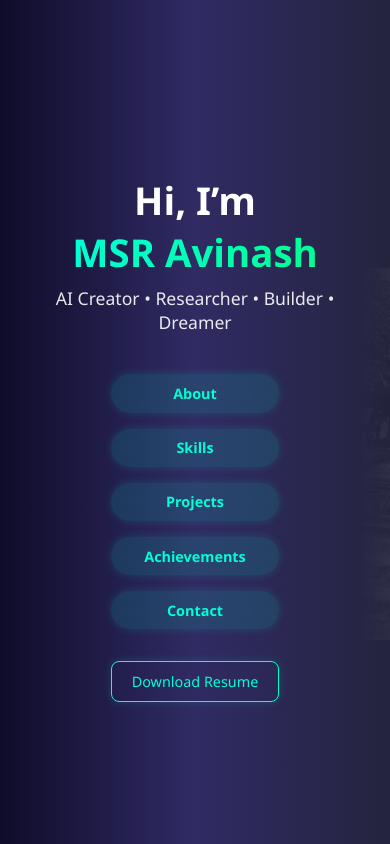
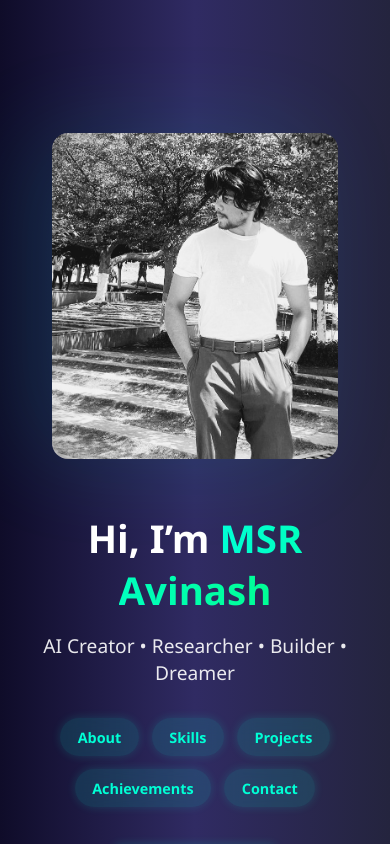
Before and after one commit to Ashx098/Portfolio, a React (Vite) app: page / in a window 390 px wide. Built offline with nearby package versions, Linux system fonts and the light colour scheme.

Commit message:
Fix: Hero section layout & mobile responsiveness

```diff
--- a/src/styles/HeroSection.css
+++ b/src/styles/HeroSection.css
@@ -6,31 +6,40 @@
 }
 
 /* === BODY === */
-html, body {
+html,
+body {
   width: 100%;
   height: 100%;
   font-family: 'Segoe UI', sans-serif;
   overflow-x: hidden;
   background: linear-gradient(to right, #0f0c29, #302b63, #24243e);
   color: #fff;
+  scroll-behavior: smooth;
 }
 
 /* === HERO WRAPPER === */
 .hero-wrapper {
-  height: 100vh;
-  width: 100vw;
   display: flex;
+  flex-direction: row;
+  align-items: center;
+  justify-content: space-between;
+  padding: 6rem 2rem 5rem;
+  min-height: 100vh;
+  width: 100%;
+  flex-wrap: wrap;
+  overflow: hidden;
+  position: relative;
 }
 
-/* === LEFT TEXT === */
+/* === LEFT SIDE === */
 .hero-left {
-  flex: 1;
-  padding: 4rem 8rem;
+  flex: 1 1 400px;
+  min-width: 300px;
   display: flex;
   flex-direction: column;
   justify-content: center;
-  align-items: flex-start;
-  transform: translateX(10vw);
+  padding: 2rem;
+  z-index: 2;
 }
 
 .hero-title {
@@ -48,80 +57,16 @@ html, body {
 .hero-subtitle {
   font-size: clamp(1.1rem, 2vw, 2rem);
   opacity: 0.9;
+  margin-bottom: 2rem;
 }
 
-/* === RIGHT IMAGE === */
-.hero-right {
-  flex-basis: 40%;
-  max-width: 40%;
-  height: 100%;
-  display: flex;
-  justify-content: flex-end;
-  align-items: center;
-  overflow: hidden;
-}
-
-.hero-img {
-  height: 100%;
-  width: 100%;
-  object-fit: cover;
-  object-position: center left;
-
-  /* Fade blending */
-  mask-image: linear-gradient(
-    to left,
-    rgba(0, 0, 0, 1),
-    rgba(0, 0, 0, 0.35),
-    rgba(0, 0, 0, 0)
-  );
-  -webkit-mask-image: linear-gradient(
-    to left,
-    rgba(0, 0, 0, 1),
-    rgba(0, 0, 0, 0.35),
-    rgba(0, 0, 0, 0)
-  );
-
-  box-shadow: -30px 0 100px rgba(0, 255, 213, 0.1);
-  transition: transform 1.6s ease, box-shadow 0.6s ease;
-}
-
-.hero-img:hover {
-  transform: scale(1.15);
-  box-shadow: 0 0 80px rgba(0, 255, 213, 0.3);
-}
-
-/* === RESPONSIVE === */
-@media (max-width: 768px) {
-  .hero-wrapper {
-    flex-direction: column;
-    text-align: center;
-  }
-
-  .hero-left {
-    align-items: center;
-    padding: 2rem;
-    transform: none;
-  }
-
-  .hero-right {
-    width: 100%;
-    height: 50vh;
-    max-width: 100%;
-    justify-content: center;
-  }
-
-  .hero-img {
-    object-position: center;
-    border-radius: 0;
-  }
-}
-
+/* === BUTTONS === */
 .hero-buttons {
-  margin-top: 2.5rem;
   display: flex;
   flex-wrap: wrap;
   gap: 1rem;
   row-gap: 1.2rem;
+  margin-bottom: 2rem;
 }
 
 .hero-nav-btn {
@@ -145,30 +90,12 @@ html, body {
   box-shadow: 0 8px 30px rgba(0, 255, 213, 0.25);
 }
 
-@media (max-width: 768px) {
-  .hero-buttons {
-    justify-content: center;
-  }
-
-  .hero-nav-btn {
-    font-size: 0.9rem;
-    padding: 0.6rem 1.2rem;
-  }
-}
-
-html {
-  scroll-behavior: smooth;
-}
-section {
-  scroll-margin-top: 100px;
-}
-
+/* === RESUME BUTTON === */
 .resume-btn {
   border: 1px solid #00ffd5;
   background: transparent;
   padding: 0.6rem 1.2rem;
   border-radius: 8px;
-  margin-top: 1rem;
   color: #00ffd5;
   font-weight: 500;
   transition: all 0.3s ease;
@@ -182,93 +109,84 @@ section {
   box-shadow: 0 0 15px #00ffd5aa;
 }
 
-@media (max-width: 768px) {
-  .hero-wrapper {
-    flex-direction: column;
-    text-align: center;
-  }
-
-  .hero-left {
-    padding: 1rem;
-  }
-
-  .hero-right {
-    margin-top: 2rem;
-  }
-
-  .hero-img {
-    width: 80%;
-    max-width: 280px;
-    height: auto;
-    object-fit: cover;
-    border-radius: 1rem;
-  }
-}
-
-
-.hero-img {
-  object-position: top center;
-}
-
-.hero-wrapper {
-  display: flex;
-  flex-direction: row;
-  align-items: center;
-  justify-content: space-between;
-  padding: 6rem 2rem 4rem 2rem;
-  min-height: 100vh;
-  background: linear-gradient(to right, #0f0c29, #302b63, #24243e);
-  flex-wrap: wrap;
-
-  /** ADD THIS **/
-  margin-bottom: 5rem;
-}
-
-
-.hero-left {
-  flex: 1 1 400px;
-  min-width: 300px;
-  z-index: 1;
-}
-
+/* === RIGHT SIDE IMAGE === */
 .hero-right {
   flex: 1 1 400px;
   min-width: 300px;
   display: flex;
   justify-content: center;
+  align-items: center;
   z-index: 1;
+  padding: 2rem;
 }
 
 .hero-img {
   max-width: 100%;
   height: auto;
-  border-radius: 12px;
+  border-radius: 1rem;
   object-fit: cover;
+  object-position: center;
+
+  mask-image: linear-gradient(to left, rgba(0, 0, 0, 1), rgba(0, 0, 0, 0.4), rgba(0, 0, 0, 0));
+  -webkit-mask-image: linear-gradient(to left, rgba(0, 0, 0, 1), rgba(0, 0, 0, 0.4), rgba(0, 0, 0, 0));
+  box-shadow: -30px 0 100px rgba(0, 255, 213, 0.1);
+  transition: transform 1.6s ease, box-shadow 0.6s ease;
 }
 
-/* Fix for small screens */
+.hero-img:hover {
+  transform: scale(1.1);
+  box-shadow: 0 0 80px rgba(0, 255, 213, 0.3);
+}
+
+/* === MOBILE RESPONSIVE === */
 @media (max-width: 768px) {
   .hero-wrapper {
     flex-direction: column-reverse;
     text-align: center;
+    padding: 4rem 1rem 6rem;
   }
 
-  .hero-left h1 {
-    font-size: 2.4rem;
-    margin-bottom: 0.5rem;
+  .hero-left {
+    padding: 1rem;
+    align-items: center;
   }
 
-  .hero-title span {
-    display: inline-block;
+  .hero-title {
+    font-size: 2.4rem;
+  }
+
+  .hero-subtitle {
+    font-size: 1.2rem;
   }
 
   .hero-buttons {
-    flex-direction: column;
-    gap: 1rem;
+    justify-content: center;
+    flex-direction: row;
+    gap: 0.8rem;
+    flex-wrap: wrap;
+  }
+
+  .hero-nav-btn {
+    font-size: 0.9rem;
+    padding: 0.6rem 1.1rem;
+  }
+
+  .hero-right {
+    padding: 0;
+    margin-top: 2rem;
+    width: 100%;
   }
 
   .hero-img {
-    max-height: 400px;
-    width: auto;
+    max-width: 80%;
+    height: auto;
+    object-fit: contain;
+    object-position: center;
+    mask-image: none;
+    -webkit-mask-image: none;
+  }
+
+  .resume-btn {
+    margin-top: 1.5rem;
   }
 }
```
